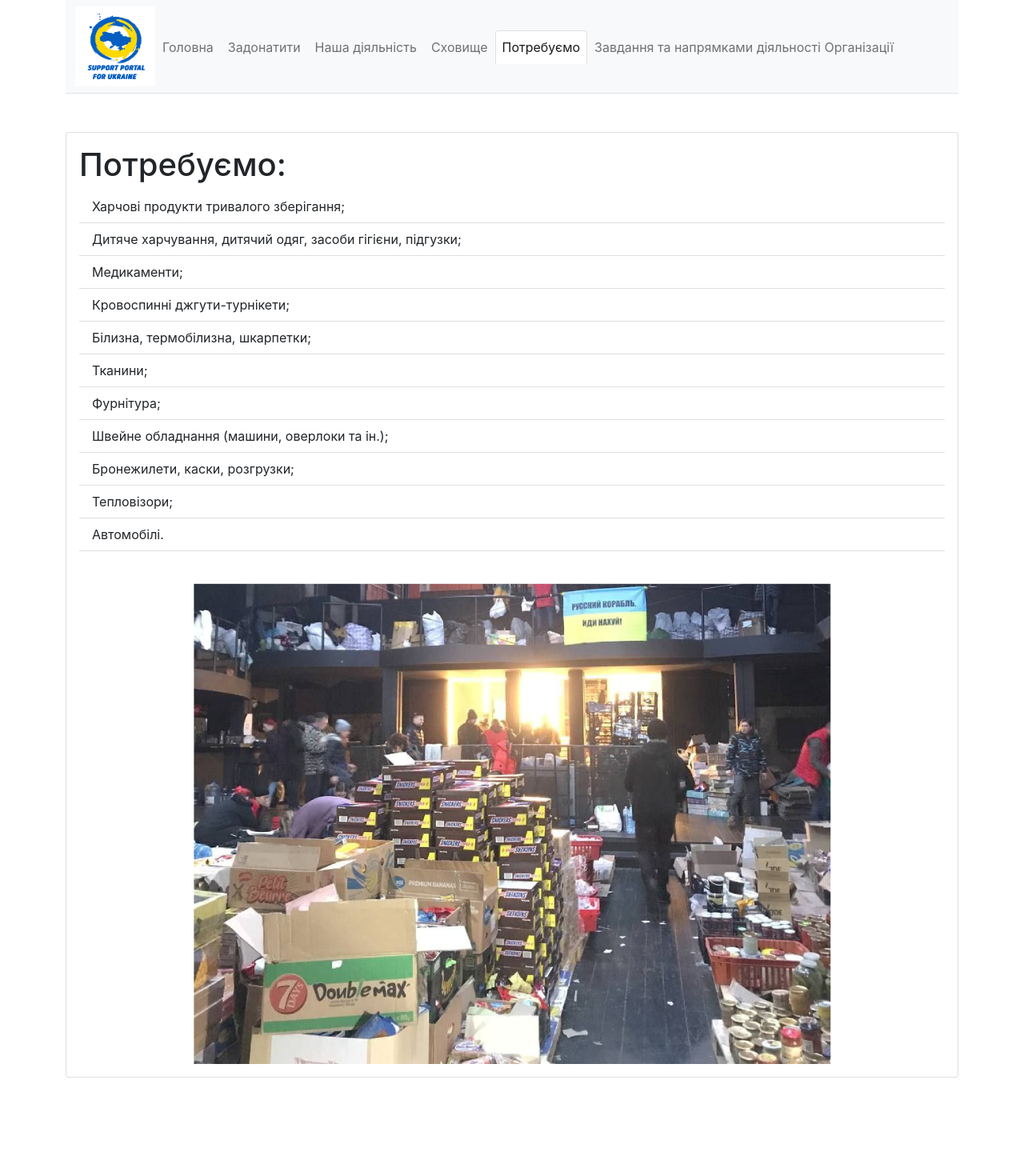
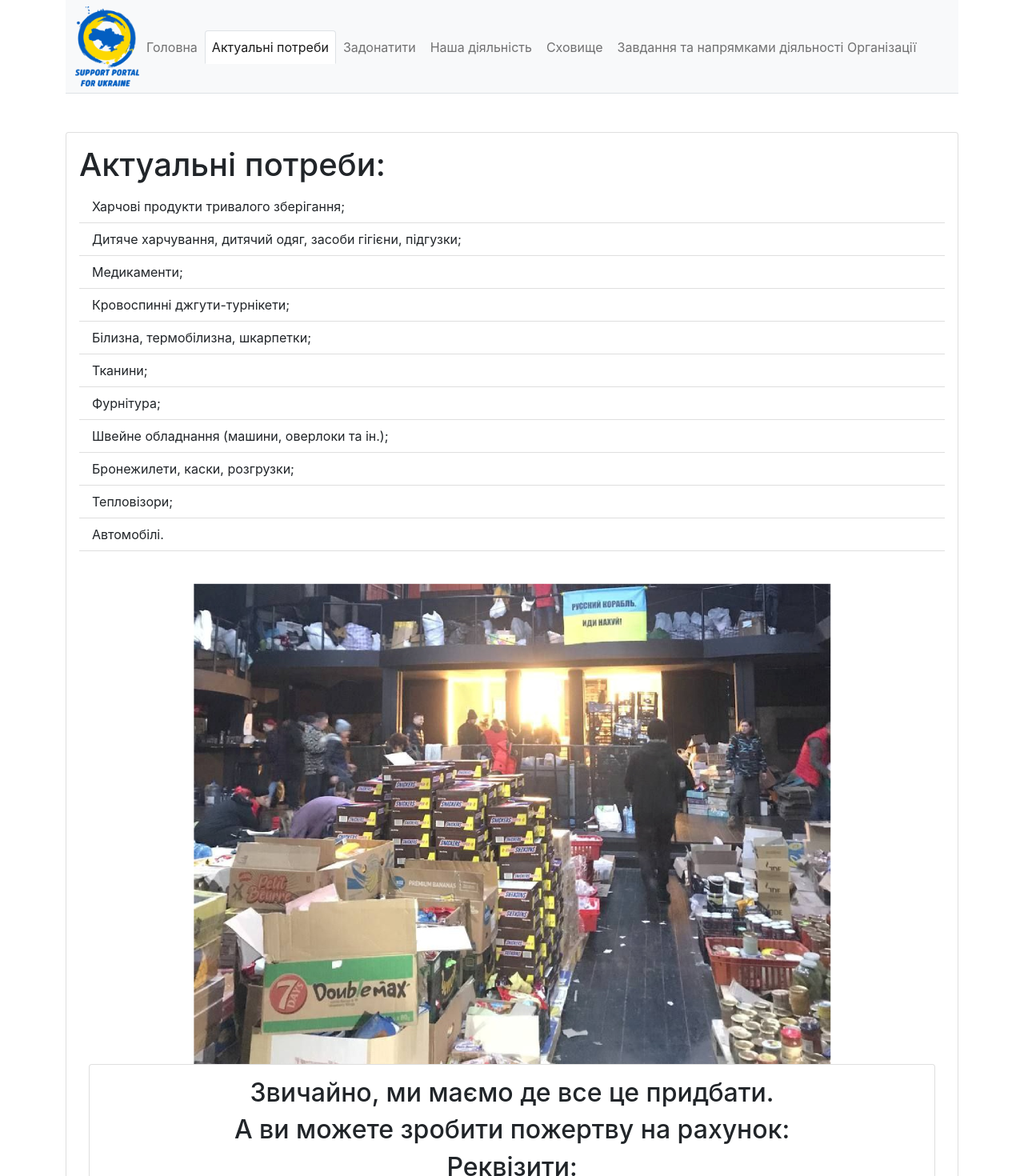
Before and after one commit to Katherine1110/support_portal, a React (Create React App) app: page /what_we_need in a window 1280 px wide. Shown: the top 1470 px of the page at 80% size. Before the commit the page ends 1347 px from the top, so only its background shows below. Built offline with nearby package versions, Linux system fonts and the light colour scheme.

Commit message:
upd logo

```diff
--- a/src/App.js
+++ b/src/App.js
@@ -16,10 +16,12 @@ function App() {
       <NavBar />
       <Routes>
         <Route path="/*" element={<Intro />} />
-        <Route path="/donation" element={<Donation />} />
+        <Route path="/what_we_need" element={<WhatWeNeed />} />
+
         <Route path="/activity" element={<Activity1 />} />
         <Route path="/shelter" element={<Shelter1 />} />
-        <Route path="/what_we_need" element={<WhatWeNeed />} />
+        <Route path="/donation" element={<Donation />} />
+
         <Route path="/areas-of-activity" element={<AreasOfActivity />} />
       </Routes>
     </>
--- a/src/components/Donation.jsx
+++ b/src/components/Donation.jsx
@@ -80,6 +80,7 @@ function Donation() {
           <div className="mb-5">
             <h2 className="card-title">Звичайно, ми маємо де все це придбати.</h2>
             <h2 className="card-title">А ви можете зробити пожертву на рахунок:</h2>
+            <h2>Реквізити:</h2>
           </div>
 
           <div className="input-group input-group-sm mb-3">
--- a/src/components/NavBar.jsx
+++ b/src/components/NavBar.jsx
@@ -1,5 +1,5 @@
 import { NavLink } from 'react-router-dom';
-import Logo from '../images/logo.png';
+import Logo from '../images/logo_support.png';
 
 function NavBar() {
   return (
@@ -7,7 +7,7 @@ function NavBar() {
       <nav className="navbar navbar-expand-lg navbar-light bg-light nav-tabs ">
         <div className="container-fluid">
           <NavLink to={'/donation'} class="navbar-brand">
-            <img src={Logo} alt="Logo" width={100} height={100} />
+            <img src={Logo} alt="Logo" width={80} height={100} />
           </NavLink>
           <button
             className="navbar-toggler"
@@ -27,11 +27,15 @@ function NavBar() {
                 </NavLink>
               </li>
               <li className="nav-item">
+                <NavLink to="/what_we_need" activeclassname="selected" className="nav-link">
+                  Актуальні потреби
+                </NavLink>
+              </li>
+              <li className="nav-item">
                 <NavLink to="/donation" activeclassname="selected" className="nav-link">
                   Задонатити
                 </NavLink>
               </li>
-
               <li className="nav-item">
                 <NavLink to="/activity" activeclassname="selected" className="nav-link">
                   Наша діяльність
@@ -42,11 +46,7 @@ function NavBar() {
                   Сховище
                 </NavLink>
               </li>
-              <li className="nav-item">
-                <NavLink to="/what_we_need" activeclassname="selected" className="nav-link">
-                  Потребуємо
-                </NavLink>
-              </li>
+
               <li className="nav-item">
                 <NavLink to="/areas-of-activity" activeclassname="selected" className="nav-link">
                   Завдання та напрямками діяльності Організації
--- a/src/components/WhatWeNeed.jsx
+++ b/src/components/WhatWeNeed.jsx
@@ -1,6 +1,7 @@
 // import Logo from '../images/logo.png';
 // import Storage from '../images/storage.png';
 import Storage from '../images/storage.png';
+import Donation from './Donation';
 
 function WhatWeNeed() {
   return (
@@ -10,7 +11,7 @@ function WhatWeNeed() {
       </div> */}
       <div className="card">
         <div className="card-body">
-          <h1 className="card-title">Потребуємо:</h1>
+          <h1 className="card-title">Актуальні потреби:</h1>
           <ul className="list-group list-group-flush mb-4">
             <li className="list-group-item">Харчові продукти тривалого зберігання;</li>
             <li className="list-group-item">
@@ -30,6 +31,7 @@ function WhatWeNeed() {
           <div>
             <img className="img-fluid mx-auto d-block" src={Storage} alt="Storage" />
           </div>
+          <Donation />
         </div>
       </div>
     </div>
```
Also changed, not shown: src/images/logo_support.png (added), src/images/logo_support.svg (added).
